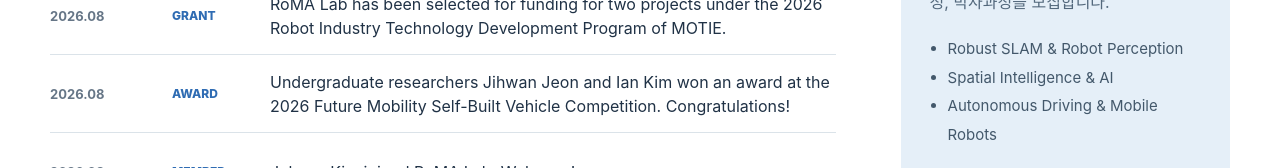
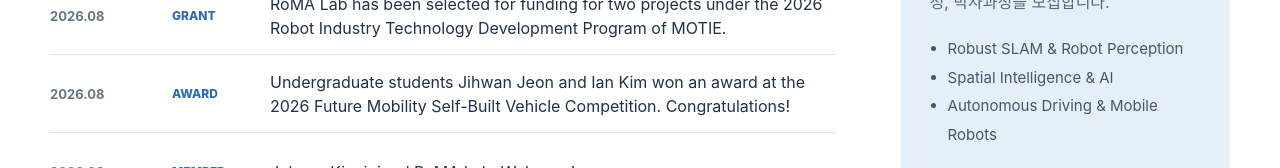
Before and after one commit to RoMA-Robotics-Lab/RoMA-Robotics-Lab.github.io, a Next.js app: page / in a window 1280 px wide. Shown: the part 1669-1837 px from the top of the page. Built offline with nearby package versions, Linux system fonts and the light colour scheme.

Commit message:
Use undergraduate student labels for lab members

```diff
--- a/app/site-data.ts
+++ b/app/site-data.ts
@@ -508,20 +508,20 @@ export const workshopPublications = [
 
 export const members = [
   { name: "Sungguk Yu", korean: "유성국", role: "Researcher" },
-  { name: "Juhyun Kim", korean: "김주현", role: "Undergraduate Researcher" },
-  { name: "Soobin Lee", korean: "이수빈", role: "Undergraduate Researcher" },
-  { name: "Taegyu Jang", korean: "장태규", role: "Undergraduate Researcher" },
-  { name: "Sihyeong Lee", korean: "이시형", role: "Undergraduate Researcher" },
-  { name: "Ian Kim", korean: "김이언", role: "Undergraduate Researcher" },
-  { name: "Jihwan Jeon", korean: "전지환", role: "Undergraduate Researcher" },
-  { name: "Jinwoo Bae", korean: "배진우", role: "Undergraduate Researcher" },
+  { name: "Juhyun Kim", korean: "김주현", role: "Undergraduate Student" },
+  { name: "Soobin Lee", korean: "이수빈", role: "Undergraduate Student" },
+  { name: "Taegyu Jang", korean: "장태규", role: "Undergraduate Student" },
+  { name: "Sihyeong Lee", korean: "이시형", role: "Undergraduate Student" },
+  { name: "Ian Kim", korean: "김이언", role: "Undergraduate Student" },
+  { name: "Jihwan Jeon", korean: "전지환", role: "Undergraduate Student" },
+  { name: "Jinwoo Bae", korean: "배진우", role: "Undergraduate Student" },
 ];
 
 export const newsItems = [
   { date: "2026.09", category: "Member", text: "Sungguk Yu joined RoMA Lab as a researcher. Welcome!", korean: "유성국 학생이 연구원으로 합류했습니다. 환영합니다!" },
   { date: "2026.08", category: "Grant", text: "RoMA Lab has been selected for funding under the 2026 NRF Core Research Program.", korean: "RoMA Lab이 2026년도 과학기술정보통신부·한국연구재단 개인기초연구사업 핵심연구(전략형) 신규과제에 선정되었습니다." },
   { date: "2026.08", category: "Grant", text: "RoMA Lab has been selected for funding for two projects under the 2026 Robot Industry Technology Development Program of the Ministry of Trade, Industry and Energy (MOTIE).", homeText: "RoMA Lab has been selected for funding for two projects under the 2026 Robot Industry Technology Development Program of MOTIE.", korean: "RoMA Lab이 산업통상자원부의 2026년도 로봇산업기술개발사업 과제 2건에 선정되었습니다." },
-  { date: "2026.08", category: "Award", text: "Undergraduate researchers Jihwan Jeon and Ian Kim won an award at the 2026 Future Mobility Self-Built Vehicle Competition. Congratulations!", korean: "학부연구생 전지환, 김이언 학생이 2026 미래형 이동수단 자작 경진대회에서 수상했습니다. 축하합니다!" },
+  { date: "2026.08", category: "Award", text: "Undergraduate students Jihwan Jeon and Ian Kim won an award at the 2026 Future Mobility Self-Built Vehicle Competition. Congratulations!", korean: "학부연구생 전지환, 김이언 학생이 2026 미래형 이동수단 자작 경진대회에서 수상했습니다. 축하합니다!" },
   { date: "2026.08", category: "Member", text: "Juhyun Kim joined RoMA Lab. Welcome!", korean: "김주현 학생이 학부연구생으로 합류했습니다. 환영합니다!" },
   { date: "2026.07", category: "Paper", text: "IESM for VLN was accepted to EAAI in collaboration with KHU RCI Lab.", korean: "IESM for VLN 논문이 경희대학교 RCI Lab과의 공동 연구를 통해 EAAI에 게재 승인되었습니다.", link: { label: "RCI Lab", url: "https://rcilab.khu.ac.kr/" } },
   { date: "2026.07", category: "Member", text: "Soobin Lee and Taegyu Jang joined RoMA Lab. Welcome!", korean: "이수빈, 장태규 학생이 학부연구생으로 합류했습니다. 환영합니다!" },
```
